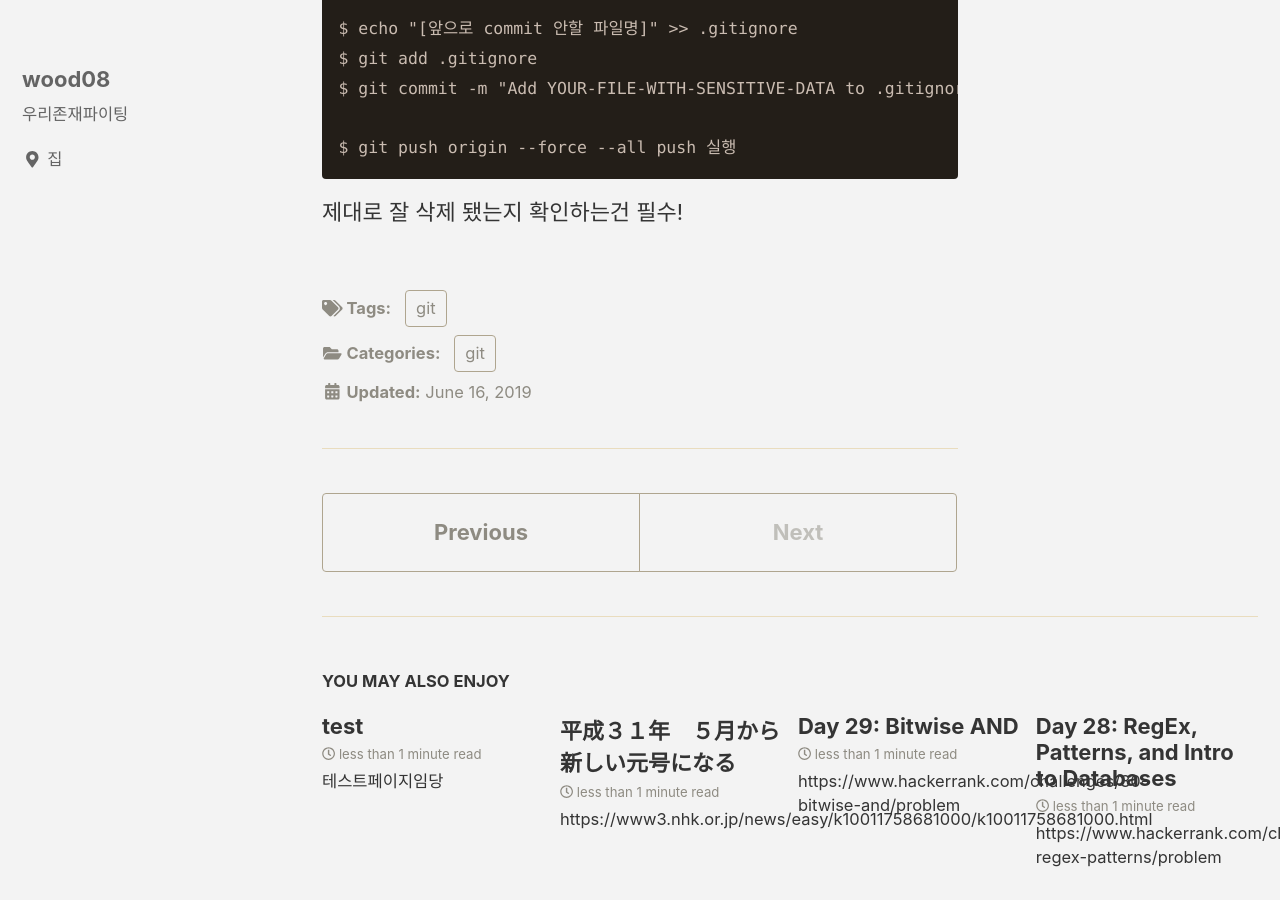
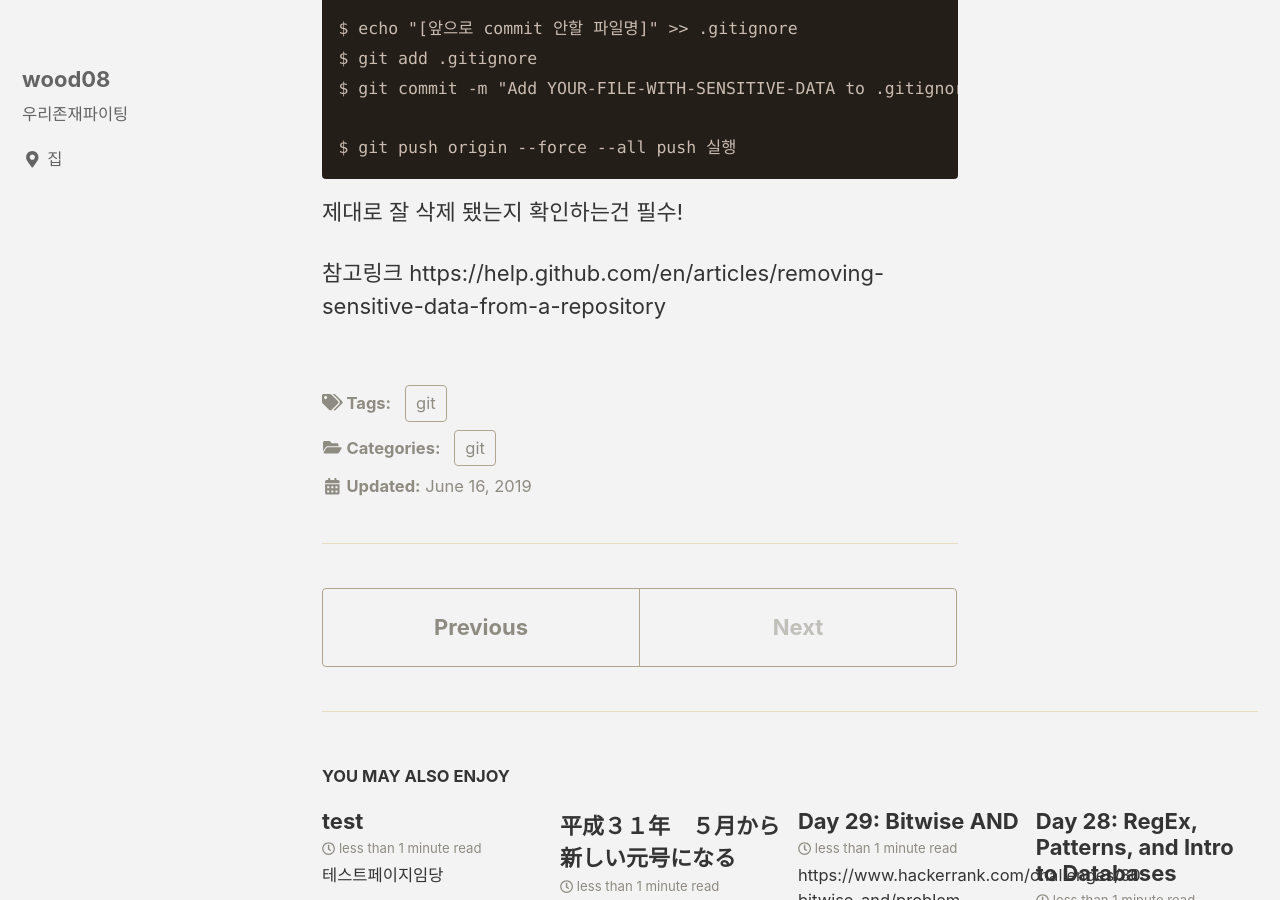
Before and after one commit to wood08/wood08.github.io, a Jekyll site: the page built from _posts/git/2019-06-16-gitMistake.md, in a window 1280 px wide and 900 px high, scrolled down 1563 px. Built offline with Jekyll 4.4.1, drawn with Linux system fonts in a browser that asks for light colours; cached includes are drawn as plain includes; nearby versions of some CDN libraries.

Commit message:
참고링크 추가

```diff
--- a/_posts/git/2019-06-16-gitMistake.md
+++ b/_posts/git/2019-06-16-gitMistake.md
@@ -57,3 +57,5 @@ git rm 만 하는 경우에는 로컬과 원격에서 파일이 삭제된다.
 push 실행
 
 제대로 잘 삭제 됐는지 확인하는건 필수!
+
+참고링크 https://help.github.com/en/articles/removing-sensitive-data-from-a-repository
```
